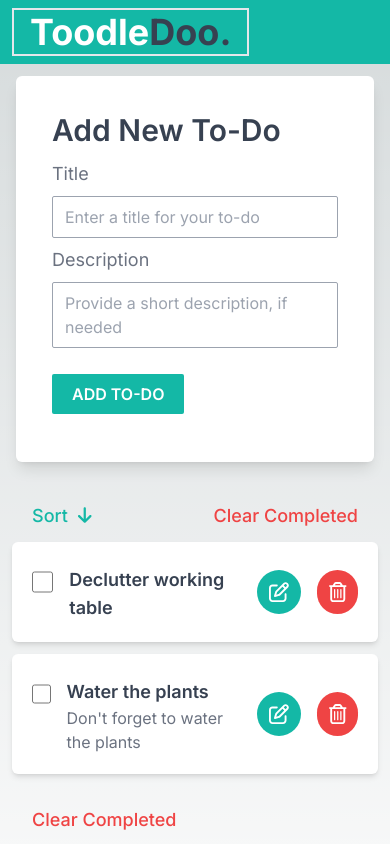
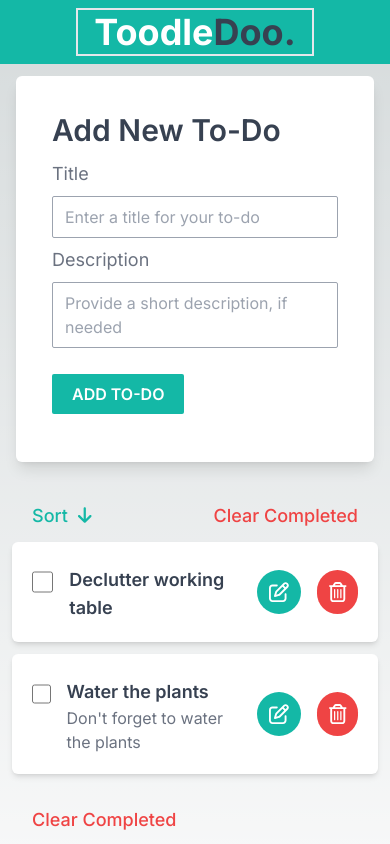
Before and after one commit to charanelgile/toodledoo, a Next.js app: page / in a window 390 px wide. Shown: the top 844 px of the page. Built offline with nearby package versions, Linux system fonts and the light colour scheme; no server answers; the database is empty.

Commit message:
Further Improvements on Page Responsiveness

```diff
--- a/app/page.tsx
+++ b/app/page.tsx
@@ -277,8 +277,8 @@ export default function Home() {
     <main
       className={`${
         allToDos.length > 5 ? 'lg:h-100' : 'lg:h-screen'
-      }w-100 md:h-fit text-black`}>
-      <header className='w-full flex lg:justify-start sm:justify-center bg-teal-500 h-fit p-3 lg:ps-20 sm:ps-0'>
+      } w-100 md:h-fit text-black`}>
+      <header className='w-full flex justify-center lg:justify-start bg-teal-500 h-fit p-3 lg:ps-20 sm:ps-0'>
         <Link href={'/'}>
           <h1 className='text-white text-4xl font-bold border-2 inline px-4'>
             Toodle<span className='text-gray-700'>Doo.</span>
```
